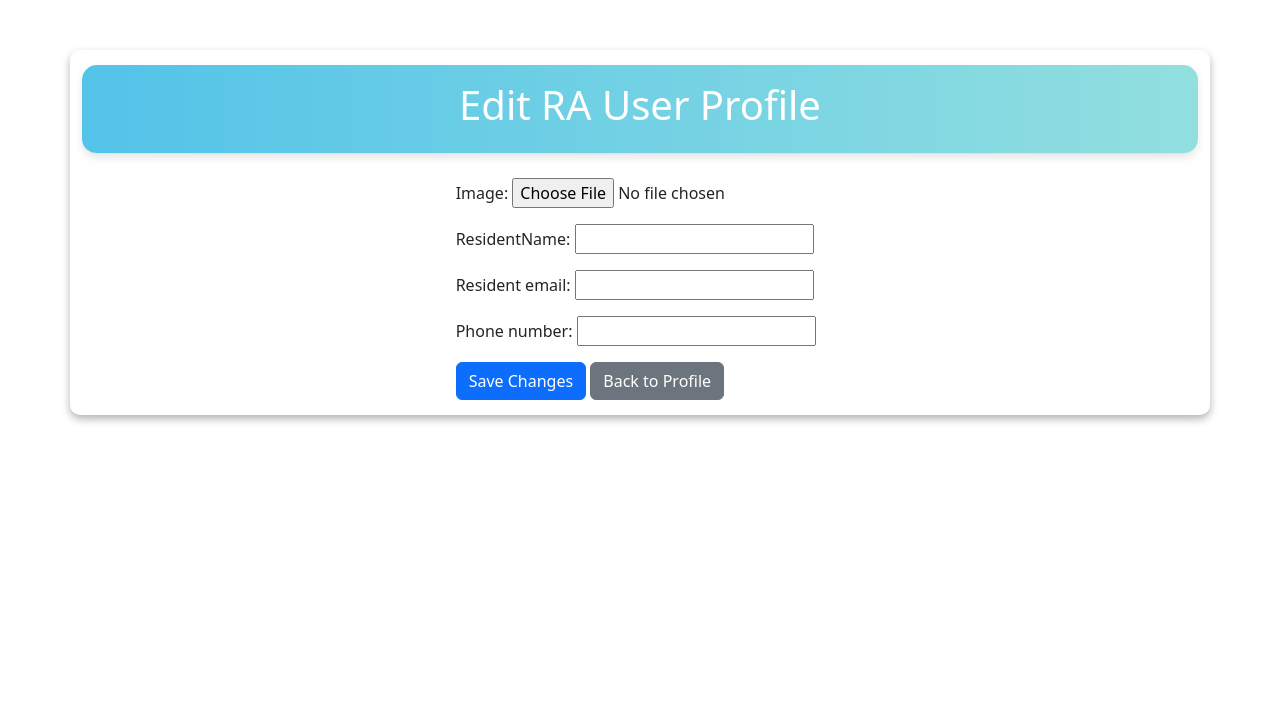
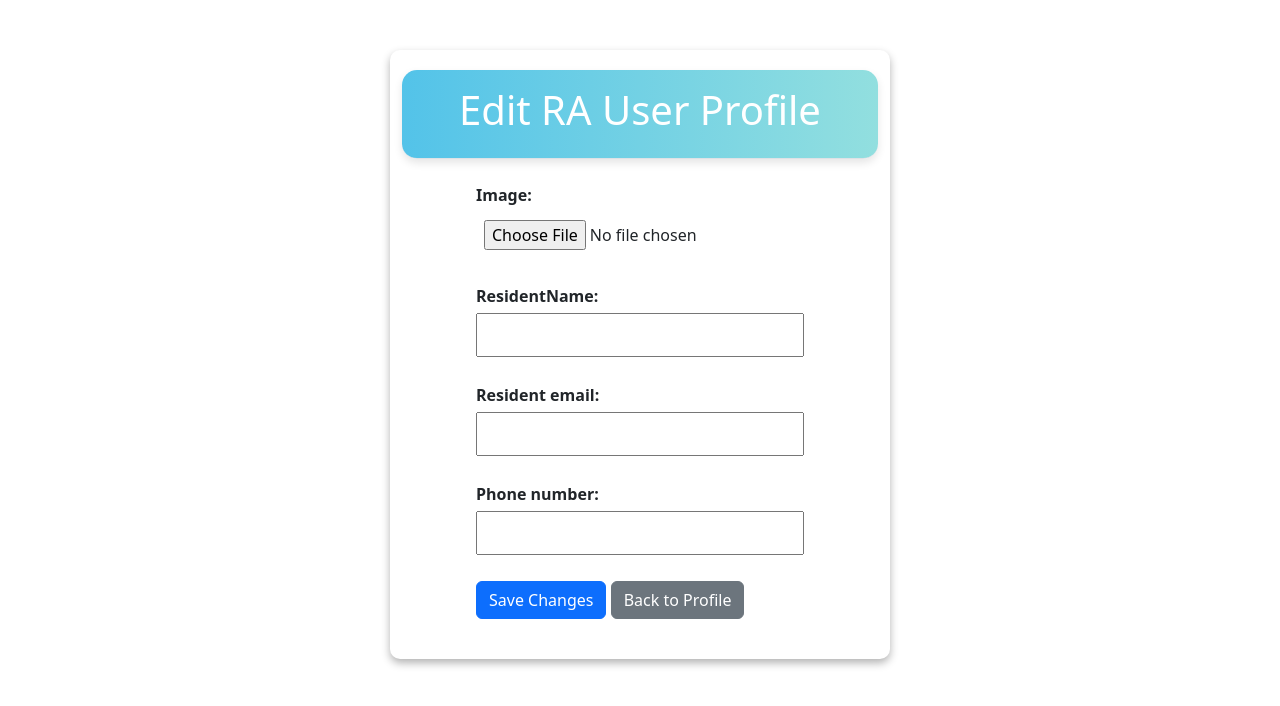
Before and after one commit to david7franco/ReziBo, a Django app: page /edit_profile_ra/ in a window 1280 px wide. Shown: the top 706 px of the page. Run offline with Django 4.2, Linux system fonts and the light colour scheme; the visitor is signed in with stand-in values (Sample User, id 1); some libraries are stand-ins or nearby versions.

Commit message:
padding/formatting of edit profile container

```diff
--- a/accounts/static/accounts/edit-profile.css
+++ b/accounts/static/accounts/edit-profile.css
@@ -25,8 +25,8 @@ body {
 }
 
 .container {
-    max-width: 400px;
-    padding: 15px;
+    max-width: 500px !important;
+    padding: 20px;
     margin: auto;
     margin-top: 50px;
     background-color: rgb(255, 255, 255);
@@ -37,34 +37,22 @@ body {
 .form-container {
     max-width: 500px;
     margin: 0 auto;
-}
-
-.form-group {
     margin-bottom: 20px;
 }
 
-.form-group label {
+.form-container label {
     display: block;
     font-weight: bold;
     margin-bottom: 5px;
 }
 
-.form-group input {
-    width: 100%;
-    padding: 12px;
+.form-container input,
+.form-container textarea,
+.form-container select {
+    width: 100% !important;
+    padding: 8px;
     box-sizing: border-box;
-}
-
-.form-group textarea {
-    width: 100%;
-    padding: 12px;
-    box-sizing: border-box;
-}
-
-.form-group select {
-    width: 100%;
-    padding: 12px;
-    box-sizing: border-box;
+    margin-bottom: 10px;
 }
 
 .button-custom-blue {
--- a/accounts/templates/registration/edit-profile.html
+++ b/accounts/templates/registration/edit-profile.html
@@ -1,10 +1,11 @@
 <!-- edit_profile.html -->
 <!DOCTYPE html>
 {% load static %}
-<html lang="en">
+<html>
+    <link rel="stylesheet" type="text/css" href="{% static "accounts/edit-profile.css" %}">
+
 <head>
     <title>Edit Resident Profile</title>
-    <link rel="stylesheet" type="text/css" href="{% static "accounts/edit-profile.css" %}">
     {% load bootstrap5 %}
     {% bootstrap_css %}
     {% bootstrap_javascript %}
```
